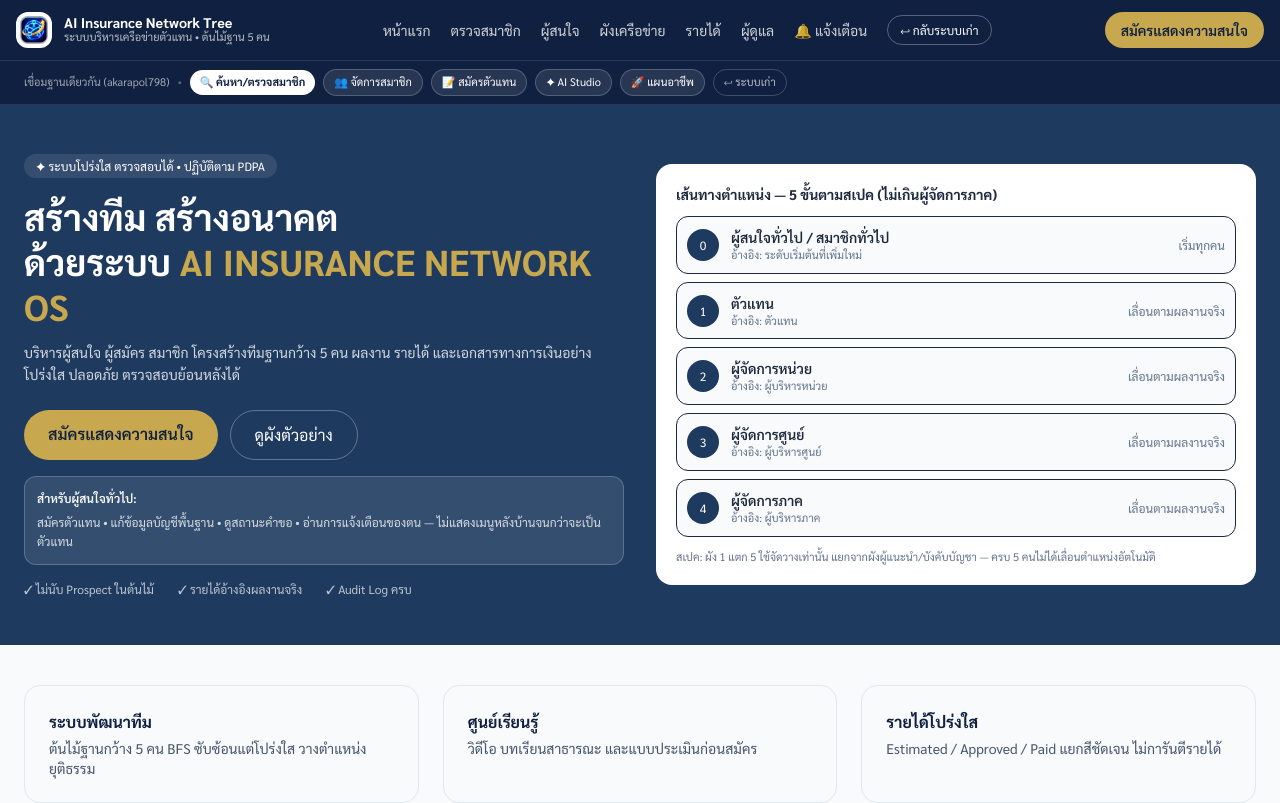
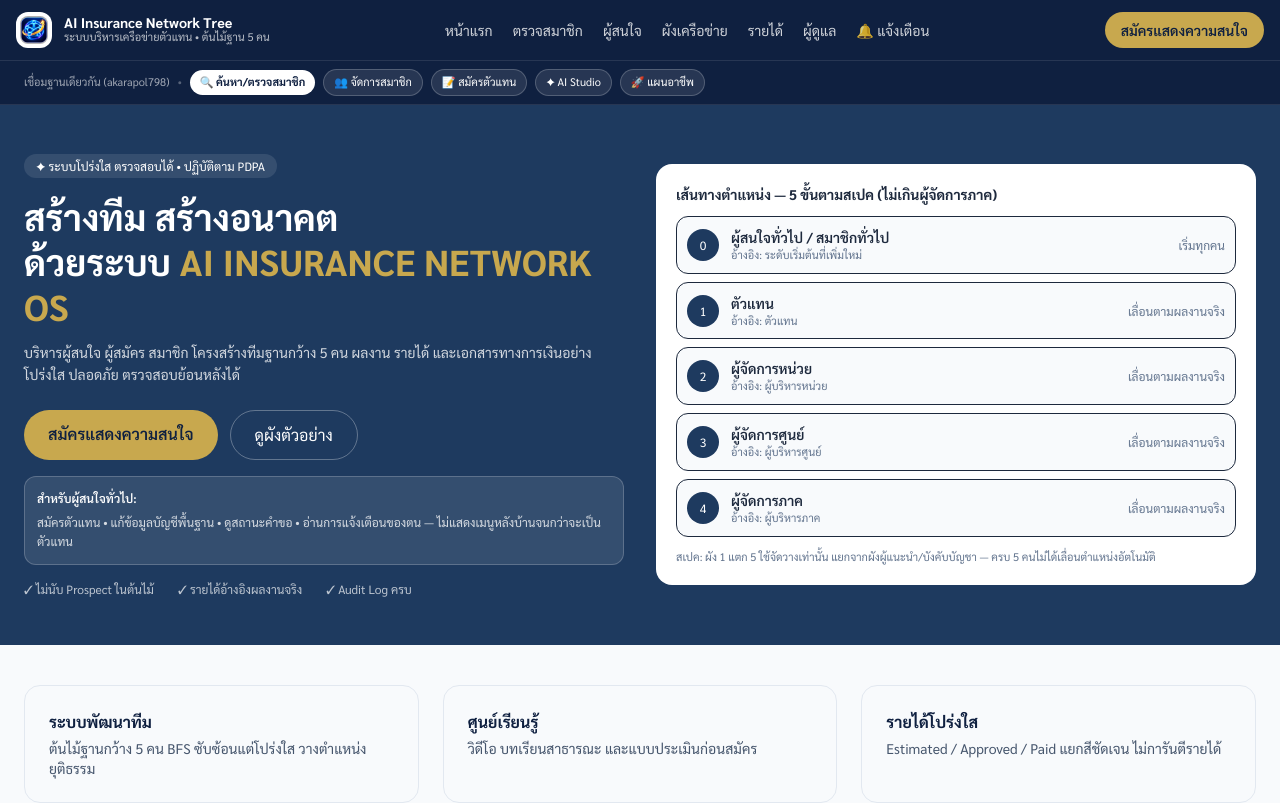
Before and after one commit to AINetworkOS98/ai-insurance-network-tree, a Next.js app: page / in a window 1280 px wide. Shown: the top 803 px of the page. Built offline with nearby package versions, Linux system fonts and the light colour scheme; no server answers.

Commit message:
chore: ลบเมนูกลับหน้าเก่า (↩ กลับระบบเก่า / ระบบเก่า) ออกจาก Header และหน้าแรก

```diff
--- a/src/app/page.tsx
+++ b/src/app/page.tsx
@@ -4,7 +4,6 @@ import { RANK_CATALOG } from '@/lib/rankCatalog';
 // หน้าแรกสำหรับทุกระดับ — สมาชิกทั่วไป (rank 0) เห็นเฉพาะหน้านี้ ไม่โหลดข้อมูลหลังบ้าน (สเปคหมวด 2, 11)
 export default function Home(){
   const OS_BASE = 'https://ai-insurance-network-os.vercel.app';
-  const OLD_OS = 'https://ai-insurance-network-3cp54o23p-ak-e11e.vercel.app';
   return (
     <div>
       <Header/>
@@ -18,7 +17,6 @@ export default function Home(){
           <a href={`${OS_BASE}/?tab=recruit_agent`} target="_blank" rel="noreferrer" className="px-2.5 py-1 rounded-full bg-white/10 text-white border border-white/20 hover:bg-white/20">📝 สมัครตัวแทน</a>
           <a href={`${OS_BASE}/?tab=ai_studio`} target="_blank" rel="noreferrer" className="px-2.5 py-1 rounded-full bg-white/10 text-white border border-white/20 hover:bg-white/20">✦ AI Studio</a>
           <a href={`${OS_BASE}/?tab=career_plan`} target="_blank" rel="noreferrer" className="px-2.5 py-1 rounded-full bg-white/10 text-white border border-white/20 hover:bg-white/20">🚀 แผนอาชีพ</a>
-          <a href={OLD_OS} target="_blank" rel="noreferrer" className="px-2.5 py-1 rounded-full border border-white/20 text-white/70 hover:bg-white/10">↩ ระบบเก่า</a>
         </div>
       </div>
       <section className="bg-navy text-white">
--- a/src/components/Header.tsx
+++ b/src/components/Header.tsx
@@ -22,7 +22,6 @@ export default function Header(){
           <Link href="/income" className="opacity-80 hover:opacity-100">รายได้</Link>
           <Link href="/admin" className="opacity-80 hover:opacity-100">ผู้ดูแล</Link>
           <Link href="/notifications" className="relative opacity-80 hover:opacity-100">🔔 แจ้งเตือน {unread!=null && unread>0 && <span className="ml-1 px-1.5 py-0.5 rounded-full bg-red-600 text-white text-[11px]">{unread}</span>}</Link>
-          <a href="https://ai-insurance-network-3cp54o23p-ak-e11e.vercel.app/" target="_blank" rel="noreferrer" className="px-3 py-1.5 rounded-full border border-white/30 text-xs hover:bg-white/10">↩ กลับระบบเก่า</a>
         </nav>
         <div className="flex items-center gap-2">
           <Link href="/register" className="px-4 py-2 rounded-full bg-[#c8a84e] text-[#0f2040] text-sm font-semibold">สมัครแสดงความสนใจ</Link>
```
